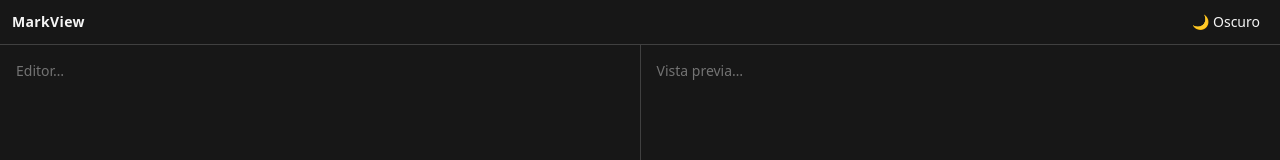
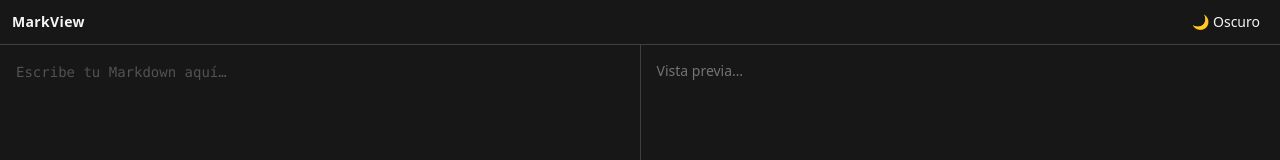
Before and after one commit to Stevenjsg/markdow-visualizer-go, a React (Vite) app in the folder frontend/: page / in a window 1280 px wide. Shown: the top 160 px of the page. Built offline with nearby package versions, Linux system fonts and the light colour scheme.

Commit message:
feat(ui): componente Editor (textarea)
Textarea controlado por store.content/setContent con fuente mono y
contrato aislado para sustituirlo por CodeMirror en P5.1.

Co-Authored-By: Claude Fable 5 <noreply@anthropic.com>

```diff
--- a/frontend/src/App.tsx
+++ b/frontend/src/App.tsx
@@ -1,4 +1,5 @@
 import { useState } from 'react';
+import Editor from './components/Editor/Editor';
 
 // Layout base (P3.1): Toolbar arriba y dos paneles Editor | Preview.
 // El tema se conmuta con la clase `dark` en el wrapper (darkMode: 'class');
@@ -27,8 +28,7 @@ function App() {
             aria-label="Editor"
             className="flex-1 overflow-auto border-r border-neutral-200 dark:border-neutral-700"
           >
-            {/* Editor (P3.3) */}
-            <p className="p-4 text-sm text-neutral-400 dark:text-neutral-500">Editor…</p>
+            <Editor />
           </section>
           <section aria-label="Vista previa" className="flex-1 overflow-auto">
             {/* Preview (P3.4) */}
--- /dev/null
+++ b/frontend/src/components/Editor/Editor.tsx
@@ -0,0 +1,25 @@
+import { type ChangeEvent } from 'react';
+import { useDocumentStore } from '../../store/documentStore';
+
+// Editor de texto plano (paso intermedio de P3.3).
+// Contrato del componente: lee y escribe store.content, nada más. Gracias a
+// eso CodeMirror (P5.1) podrá sustituir este textarea sin tocar el resto.
+function Editor() {
+  const content = useDocumentStore((s) => s.content);
+  const setContent = useDocumentStore((s) => s.setContent);
+
+  const onChange = (e: ChangeEvent<HTMLTextAreaElement>) => setContent(e.target.value);
+
+  return (
+    <textarea
+      value={content}
+      onChange={onChange}
+      aria-label="Editor de Markdown"
+      spellCheck={false}
+      placeholder="Escribe tu Markdown aquí…"
+      className="h-full w-full resize-none bg-transparent p-4 font-mono text-sm leading-relaxed text-neutral-800 outline-none placeholder:text-neutral-400 dark:text-neutral-100 dark:placeholder:text-neutral-600"
+    />
+  );
+}
+
+export default Editor;
```
